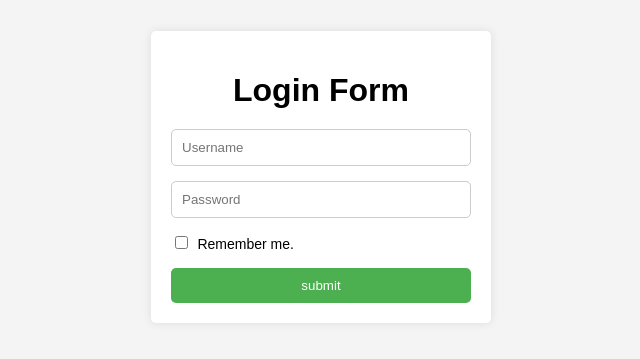
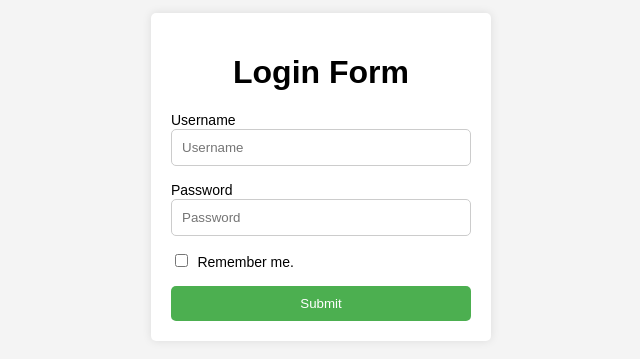
Before and after one commit to acciojob/remember-me-login-form-FarazAhmad2, a website: page main.html in a window 1280 px wide. Shown: the part 191-550 px from the top of the page, without its empty margins (319-959 px from the left). Drawn offline with Linux system fonts and the light colour scheme.

Commit message:
created a submission

```diff
--- a/main.html
+++ b/main.html
@@ -11,11 +11,13 @@
     <div class="login-form">
       <h1>Login Form</h1>
       <form action="#" method="post" id="myform">
+        <label for="username">Username</label>
         <input type="text" id="username" placeholder="Username" />
+        <label for="password">Password</label>
         <input type="password" id="password" placeholder="Password" />
         <input type="checkbox" id="checkbox" />
         <label for="checkbox">Remember me.</label>
-        <input type="submit" id="submit" value="submit" />
+        <input type="submit" id="submit" value="Submit" />
       </form>
     </div>
 
```
